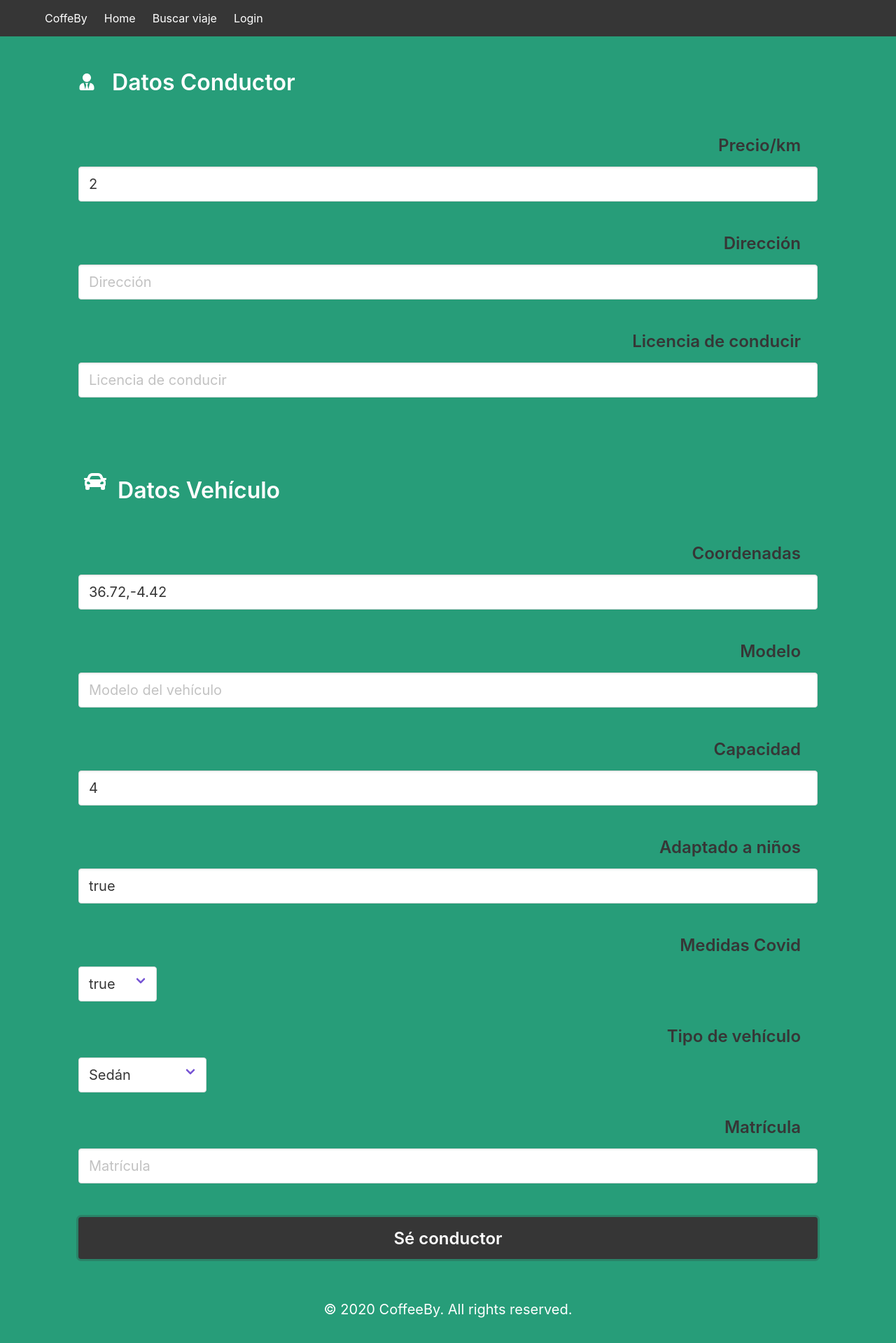
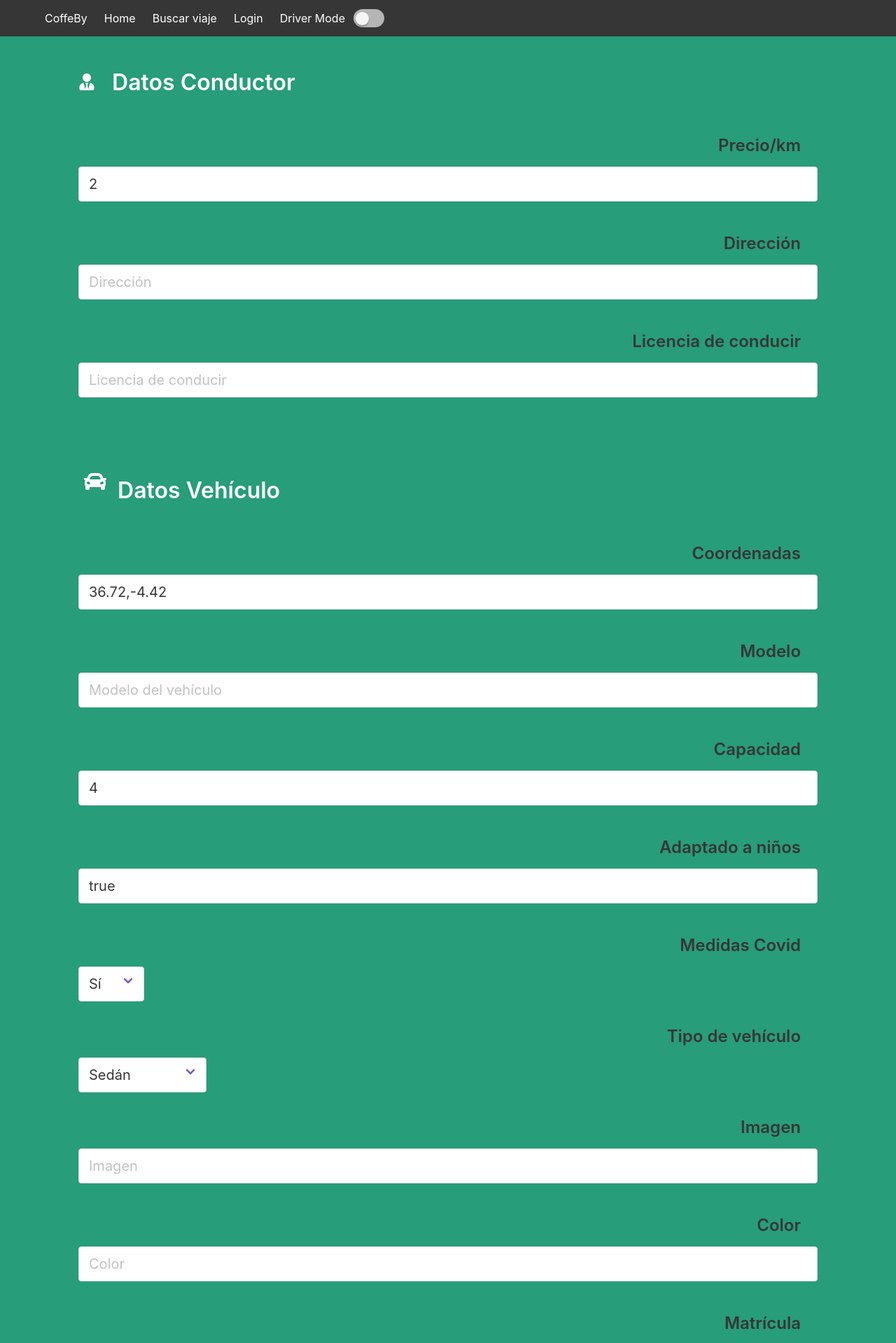
Before and after one commit to dannyjavi/cabify-frontend, a Vue app: page /config in a window 1280 px wide. Shown: the top 1919 px of the page at 70% size. Built offline with nearby package versions, Linux system fonts and the light colour scheme.

Commit message:
switch añadido

```diff
--- a/src/components/Navbar.vue
+++ b/src/components/Navbar.vue
@@ -7,9 +7,12 @@
           <router-link v-if="!isDriver" class="navbar-item brand-text" to="/">{{
             userName
           }}</router-link>
-          <router-link v-if="isDriver" class="navbar-item brand-text" to="/journey-driver">{{
-            userName
-          }}</router-link>
+          <router-link
+            v-if="isDriver"
+            class="navbar-item brand-text"
+            to="/journey-driver"
+            >{{ userName }}</router-link
+          >
           <div
             @click="toggleMenu"
             class="navbar-burger burger"
@@ -25,10 +28,7 @@
             <router-link v-if="!isDriver" class="navbar-item" to="/"
               >Home</router-link
             >
-            <router-link
-              v-if="!isDriver"
-              class="navbar-item"
-              to="/order-page"
+            <router-link v-if="!isDriver" class="navbar-item" to="/order-page"
               >Buscar viaje</router-link
             >
             <router-link v-if="isLogged" class="navbar-item" to="/profile"
@@ -46,6 +46,10 @@
             <a @click.prevent="logout" v-if="isLogged" class="navbar-item"
               >Logout</a
             >
+            <a class="navbar-item">
+              Driver Mode
+              <b-switch class="ml-3"></b-switch>
+            </a>
           </div>
         </div>
       </div>
@@ -98,7 +102,7 @@ export default {
   },
   computed: {
     isDriver() {
-      if(!this.$store.state.user) return
+      if (!this.$store.state.user) return;
       return this.$store.state.user.profiles.includes("driver");
     },
 
--- a/src/pages/ConfigPage.vue
+++ b/src/pages/ConfigPage.vue
@@ -170,9 +170,12 @@
         <div class="field-body">
           <div class="field mb-5">
             <div class="select">
-              <select v-model="registrationData.covid_measures" class="input is-size-5">
-                <option>true</option>
-                <option>false</option>
+              <select
+                v-model="registrationData.covid_measures"
+                class="input is-size-5"
+              >
+                <option value="true">Sí</option>
+                <option value="false">No</option>
               </select>
             </div>
           </div>
@@ -186,7 +189,10 @@
         <div class="field-body">
           <div class="field mb-5">
             <div class="select">
-              <select v-model="registrationData.type_vehicle" class="input is-size-5">
+              <select
+                v-model="registrationData.type_vehicle"
+                class="input is-size-5"
+              >
                 <option>Sedán</option>
                 <option>Furgoneta</option>
                 <option>Todoterreno</option>
@@ -196,7 +202,7 @@
         </div>
       </div>
 
-      <!-- <div class="field">
+      <div class="field">
         <div class="field-label is-normal mb-3">
           <label class="label is-size-4">Imagen</label>
         </div>
@@ -212,9 +218,9 @@
             </p>
           </div>
         </div>
-      </div> -->
+      </div>
 
-      <!-- <div class="field">
+      <div class="field">
         <div class="field-label is-normal mb-3">
           <label class="label is-size-4">Color</label>
         </div>
@@ -230,7 +236,7 @@
             </p>
           </div>
         </div>
-      </div> -->
+      </div>
 
       <div class="field">
         <div class="field-label is-normal mb-3">
@@ -314,17 +320,28 @@ export default {
     },
     async enviar() {
       console.log(this.currentUserId);
+      this.registrationData.adapted_children = Boolean(
+        this.registrationData.adapted_children
+      );
       try {
         console.log(this.registrationData);
         let result = await this.axios.patch(
           "http://localhost:3000/users/" + this.currentUserId,
           this.registrationData
         );
-        alert("¡Ya eres conductor!, por favor vuelve a hacer login");
+        this.$buefy.toast.open({
+          duration: 5000,
+          message: "You are already a driver!",
+          type: "is-success",
+        });
         this.$store.dispatch("logout");
         this.$router.push("/login");
       } catch (e) {
-        alert("Error al realizar la actualización");
+        this.$buefy.toast.open({
+          duration: 5000,
+          message: "Something went wrong 😲",
+          type: "is-danger",
+        });
       }
     },
   },
--- a/src/pages/SearchPage.vue
+++ b/src/pages/SearchPage.vue
@@ -95,6 +95,7 @@ export default {
         this.journey = result.data[0];
         if(this.journey.pending === false) this.loadDriverData()
         console.log(this.journey.driver)
+        if(this.journey.end == true) clearInterval(this.intervalId)
       } catch (e) {
         console.log("Error al cargar viajes" + e);
       }
```
